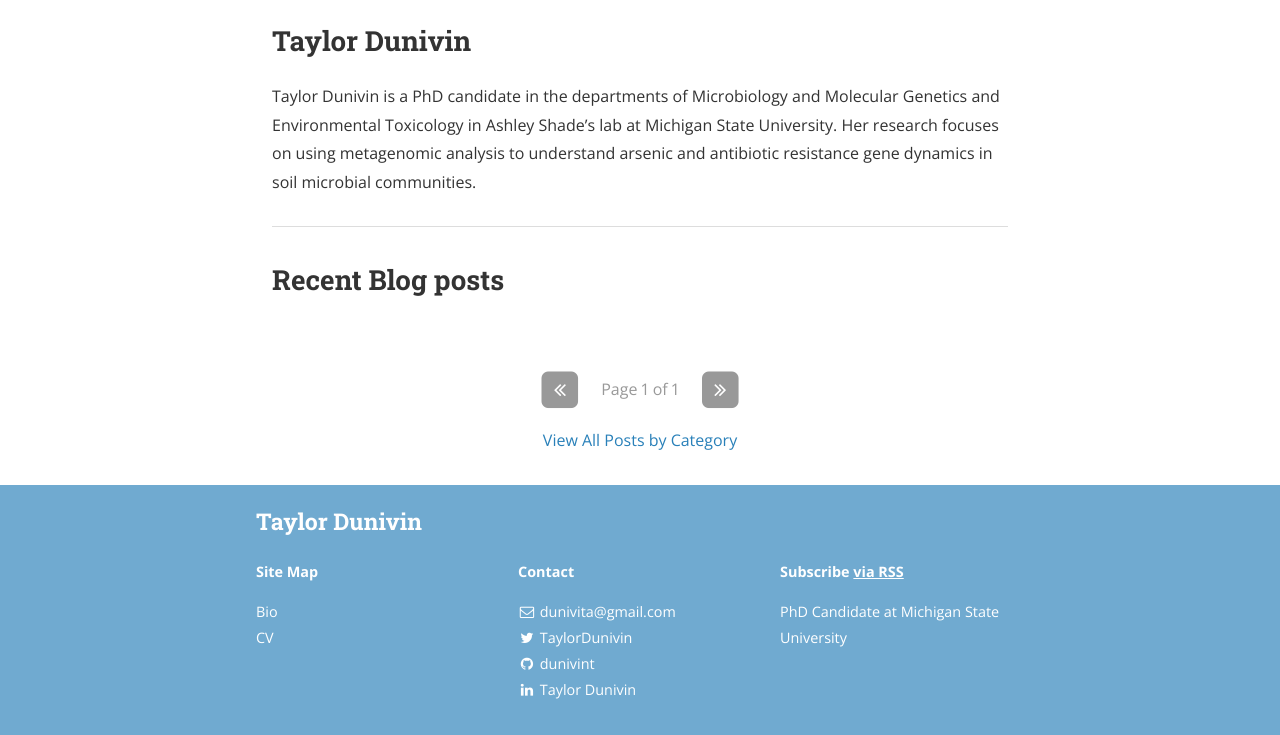
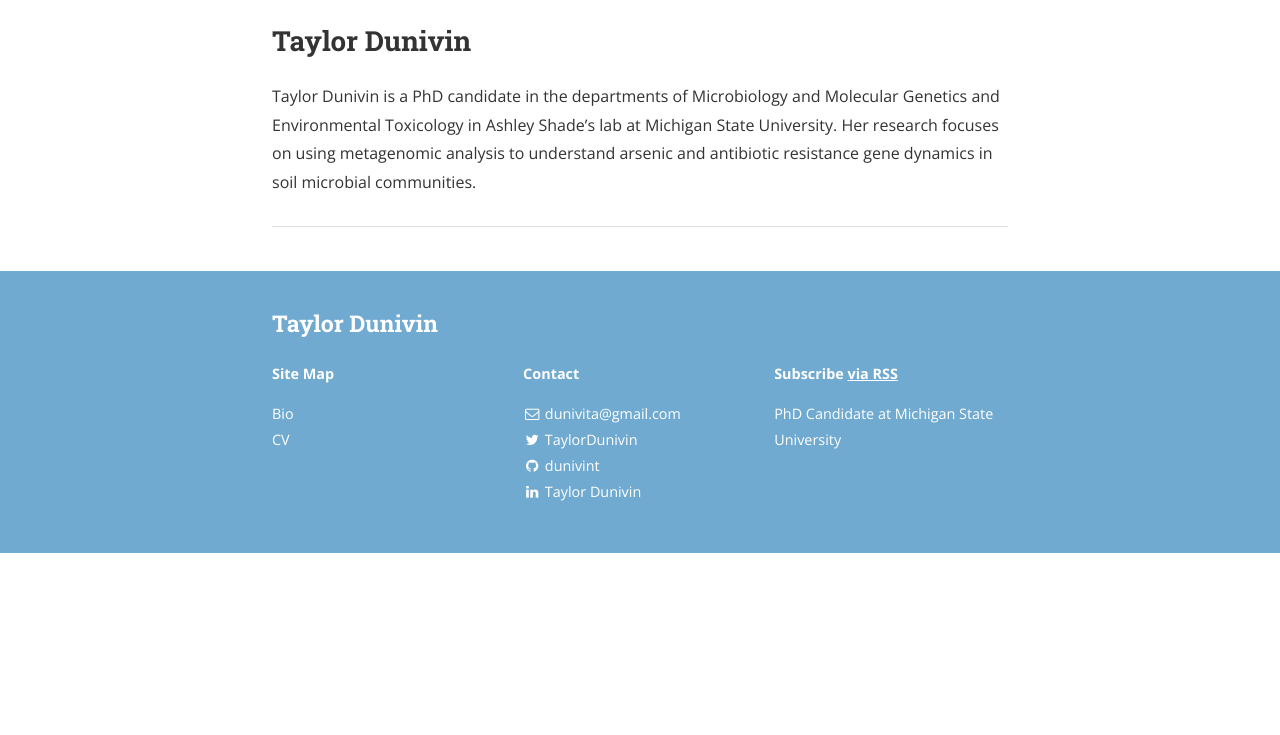
Before and after one commit to dunivint/dunivint.github.io, a Jekyll site: the page built from index.html, in a window 1280 px wide. Shown: the part 503-1238 px from the top of the page. Built offline with Jekyll 4.4.1, drawn with Linux system fonts in a browser that asks for light colours; nearby versions of some CDN libraries; the list of posts is cut into pages by our own code; a style sheet for code colours, icons or effects is not loaded; after the commit the page ends 1056 px from its top, so only the background shows below that.

Commit message:
Update index.html

```diff
--- a/index.html
+++ b/index.html
@@ -21,79 +21,3 @@ layout: default
 Taylor Dunivin is a PhD candidate in the departments of Microbiology and Molecular Genetics and Environmental Toxicology in Ashley Shade’s lab at Michigan State University. Her research focuses on using metagenomic analysis to understand arsenic and antibiotic resistance gene dynamics in soil microbial communities.
 
 <hr>
-
-<h2>Recent Blog posts</h2>
-<ul class="post-list">
-  {% for post in paginator.posts %}
-  <li>
-    <h2>
-      <a class="post-link" href="{{ post.url | prepend: site.baseurl }}">{{ post.title }}</a>
-    </h2>
-    <section class="post-excerpt" itemprop="description">
-      <p>{{ post.content | strip_html | truncatewords: 50 }}</p>
-    </section>
-    <section class="post-meta">
-      <div class="post-date">{{ post.date | date: "%B %-d, %Y" }}</div>
-      <div class="post-categories">
-      {% if post.categories.size > 0 %}in {% for cat in post.categories %}
-        {% if site.jekyll-archives %}
-        <a href="{{ site.baseurl }}/category/{{ cat }}">{{ cat | capitalize }}</a>{% if forloop.last == false %}, {% endif %}
-        {% else %}
-        <span>{{ cat | capitalize }}</span>{% if forloop.last == false %}, {% endif %}
-        {% endif %}
-      {% endfor %}{% endif %}
-      </div>
-    </section>
-  </li>
-  {% if forloop.last == false %}
-  <hr>
-  {% endif %}
-  {% endfor %}
-</ul>
-
-<nav class="pagination" role="navigation">
-  <p>
-    {% if paginator.next_page %}
-    <a class="newer-posts" href="{{ site.baseurl }}/page{{paginator.next_page}}">
-      <span class="fa-stack fa-lg">
-        <i class="fa fa-square fa-stack-2x"></i>
-        <i class="fa fa-angle-double-left fa-stack-1x fa-inverse"></i>
-      </span>
-    </a>
-    {% else %}
-    <span class="fa-stack fa-lg">
-      <i class="fa fa-square fa-stack-2x"></i>
-      <i class="fa fa-angle-double-left fa-stack-1x fa-inverse"></i>
-    </span>
-    {% endif %}
-    <span class="page-number">Page {{ paginator.page }} of {{ paginator.total_pages }}</span>
-    {% if paginator.previous_page %}
-      {% if paginator.page == 2 %}
-      <a class="newer-posts" href="{% if site.baseurl %}{{ site.baseurl }}{% endif %}/">
-        <span class="fa-stack fa-lg">
-          <i class="fa fa-square fa-stack-2x"></i>
-          <i class="fa fa-angle-double-right fa-stack-1x fa-inverse"></i>
-        </span>
-      </a>
-      {% else %}
-      <a class="newer-posts" href="{{ site.baseurl }}/page{{paginator.previous_page}}">
-        <span class="fa-stack fa-lg">
-          <i class="fa fa-square fa-stack-2x"></i>
-          <i class="fa fa-angle-double-right fa-stack-1x fa-inverse"></i>
-        </span>
-      </a>
-      {% endif %}
-    {% else %}
-    <span class="fa-stack fa-lg">
-      <i class="fa fa-square fa-stack-2x"></i>
-      <i class="fa fa-angle-double-right fa-stack-1x fa-inverse"></i>
-    </span>
-    {% endif %}
-  </p>
-  <p>
-    <a href="{{ site.baseurl }}/posts">View All Posts by Category</a>
-  </p>
-</nav>
-
-</div>
-</div>
```
